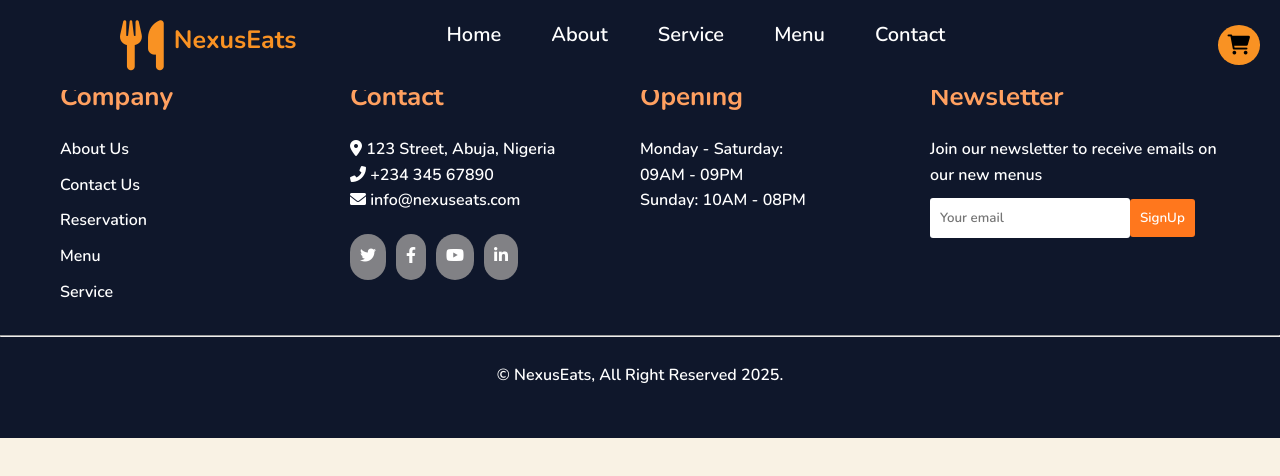
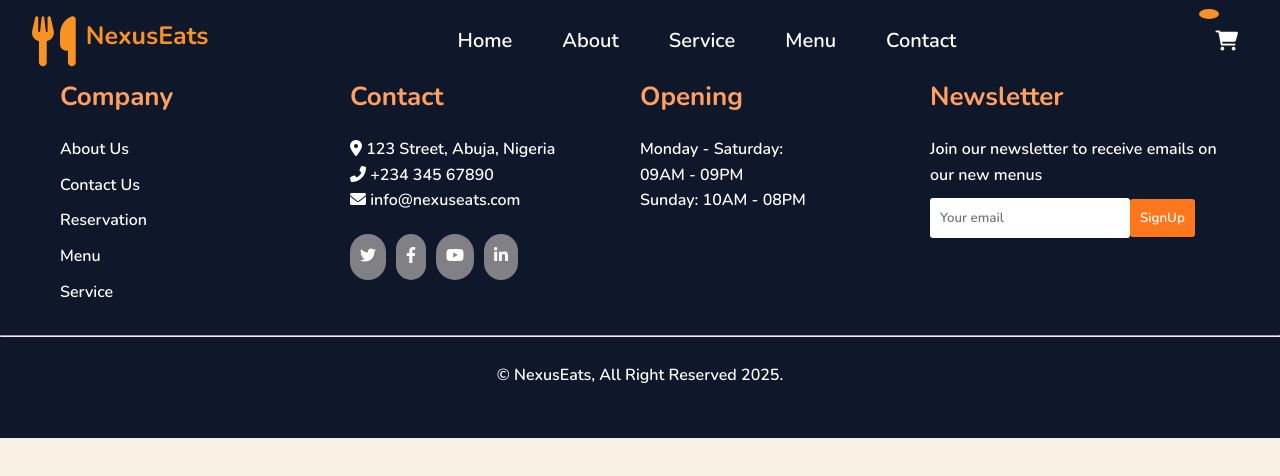
Before and after one commit to fathima200/nexus-eats-react, a React (Vite) app: page /orders/1 in a window 1280 px wide. Shown: the top 476 px of the page. Built offline with nearby package versions, Linux system fonts and the light colour scheme; no server answers.

Commit message:
Modified: Cart count

```diff
--- a/src/components/Header.jsx
+++ b/src/components/Header.jsx
@@ -1,41 +1,80 @@
-import React from 'react';
-import { useNavigate } from 'react-router-dom';
+import { useEffect, useState } from "react";
+import { useNavigate } from "react-router-dom";
+import { loadCart } from "../../cartUtils";
 
 const Header = () => {
+  const [count, setCount] = useState(0);
   const navigate = useNavigate();
 
+  useEffect(() => {
+    const cartItems = loadCart() || [];
+    setCount(cartItems);
+  }, []);
+
   const handleNavClick = (sectionId) => {
-        navigate('/');
+    navigate("/");
     setTimeout(() => {
       const section = document.getElementById(sectionId);
       if (section) {
-                section.scrollIntoView({ behavior: 'smooth' });
+        section.scrollIntoView({ behavior: "smooth" });
       }
-        }, 100);  // Delay to ensure navigation happens first
+    }, 100); // Delay to ensure navigation happens first
   };
 
   const handleCartClick = () => {
-        navigate('/checkout');
+    navigate("/checkout");
   };
 
   return (
     <header>
-            <nav>
       <div className="logo">
         <i className="fa-solid fa-utensils"></i>
         <p className="Eats">NexusEats</p>
       </div>
+
+      <nav>
         <ul className="nav-links">
-                    <li><button className="nav-btn" onClick={() => handleNavClick('home')}>Home</button></li>
-                    <li><button className="nav-btn" onClick={() => handleNavClick('about')}>About</button></li>
-                    <li><button className="nav-btn" onClick={() => handleNavClick('service')}>Service</button></li>
-                    <li><button className="nav-btn" onClick={() => handleNavClick('menu')}>Menu</button></li>
-                    <li><button className="nav-btn" onClick={() => handleNavClick('contact')}>Contact</button></li>
+          <li>
+            <button className="nav-btn" onClick={() => handleNavClick("home")}>
+              Home
+            </button>
+          </li>
+          <li>
+            <button className="nav-btn" onClick={() => handleNavClick("about")}>
+              About
+            </button>
+          </li>
+          <li>
+            <button
+              className="nav-btn"
+              onClick={() => handleNavClick("service")}
+            >
+              Service
+            </button>
+          </li>
+          <li>
+            <button className="nav-btn" onClick={() => handleNavClick("menu")}>
+              Menu
+            </button>
+          </li>
+          <li>
+            <button
+              className="nav-btn"
+              onClick={() => handleNavClick("contact")}
+            >
+              Contact
+            </button>
+          </li>
         </ul>
       </nav>
+
+      <div className="cart">
+        {count ? <span className="cart-count">{count}</span> : null}
+
         <button className="cart-btttn" onClick={handleCartClick}>
-                <i className="fa-solid fa-cart-shopping"></i>
+          <i className="fa-solid fa-cart-shopping cart-icon"></i>
         </button>
+      </div>
     </header>
   );
 };
--- a/src/index.css
+++ b/src/index.css
@@ -6,8 +6,6 @@
 }
 
 body {
-  /* background-color: #b7c0e5; */
-  /* font-family: system-ui, -apple-system, sans-serif; */
   background: rgb(249, 242, 228);
   line-height: 1.6;
   background-size: cover;
@@ -28,13 +26,17 @@ header {
   align-items: center;
   z-index: 1000; /* Add this line */
   /* margin-bottom: 300px; */
+  padding: 1rem 2rem;
+
+  display: flex;
+  justify-content: space-between;
+  align-items: center;
 }
 
 nav,
 .nav-links {
   display: flex;
   gap: 50px;
-  margin-left: 100px;
 }
 
 .nav-links {
@@ -68,15 +70,14 @@ nav,
 .nav-links a:hover {
   color: #ffc457;
   background: none;
-
 }
-.nav-btn{
+.nav-btn {
   font-size: 20px;
   background: none;
   color: white;
   border: none;
 }
-.nav-btn:hover{
+.nav-btn:hover {
   background: none;
   transform: scale(1.2);
   color: #ffa03b;
@@ -90,23 +91,38 @@ nav,
   font-size: larger;
   /* border-radius: 10px; */
 }
-.cart-btttn{
+.cart {
+  position: relative;
+}
+.cart-btttn {
   background: none;
   border: none;
   transition: background-color 0.3s ease;
-
+  color: white;
 }
-.cart-btttn:hover{
- background: none;
- transform: scale(1.1);
-
+.cart-btttn:hover {
+  background: none;
+  /* transform: scale(1.1); */
 }
-.fa-cart-shopping{
+.fa-cart-shopping {
   font-size: 20px;
   cursor: pointer;
   padding: 10px;
   border-radius: 50%;
+  /* background-color: #f99223; */
+  position: relative;
+  order: -1;
+}
+.cart-count {
+  position: absolute;
+  order: 10;
+  top: -80%;
+  right: -50%;
   background-color: #f99223;
+  color: white;
+  padding: 5px 10px;
+  border-radius: 50%;
+  font-size: 15px;
 }
 
 .menu-container {
@@ -168,7 +184,12 @@ nav,
   flex-wrap: wrap;
   gap: 20px;
   padding: 20px;
-  background-color: rgba(46, 42, 42, 0.9); /* Ensure the parent has some transparency */
+  background-color: rgba(
+    46,
+    42,
+    42,
+    0.9
+  ); /* Ensure the parent has some transparency */
   background-image: url(./assets/pexels-valeriya-842571.jpg);
   background-size: cover;
   background-repeat: no-repeat;
@@ -187,7 +208,8 @@ nav,
   width: 350px;
   background: rgba(255, 255, 255, 0.1);
   -webkit-backdrop-filter: blur(0px);
-  backdrop-filter: blur(0px);  border-radius: 15px;
+  backdrop-filter: blur(0px);
+  border-radius: 15px;
   overflow: hidden;
   box-shadow: 0px 4px 10px rgba(0, 0, 0, 0.1);
   transition: transform 0.3s ease-in-out;
@@ -444,30 +466,6 @@ label {
   padding: 5px;
   margin: 10px 0;
 }
-
-.cart {
-  margin-left: 20px;
-  background-color: #fd9753;
-  color: #fff;
-  border: none;
-  font-size: larger;
-  padding: 10px 30px;
-  border-radius: 5px;
-  cursor: pointer;
-  margin-top: 10px;
-  transition: background-color 0.3s ease;
-}
-
-.cart:hover {
-  background-color: #e67e22;
-}
-
-/* .main{
-     background-image: url(/images/pexels-catscoming-1907227.jpg);
-  background-size: cover;
-  background-position: center;
-
-} */
 
 .shopping {
   margin-top: 100px;
@@ -1043,9 +1041,8 @@ strong {
   100% {
     transform: translate(100px, -100px) scale(0.5);
     opacity: 0;
+  }
 }
-}
-
 
 #Orders {
   /* background-color:rgb(255, 245, 218); */
```
Also changed, not shown: src/Pages/Payment.jsx (+47 -15 lines). Lines whose indentation alone changed are shown as unchanged.
